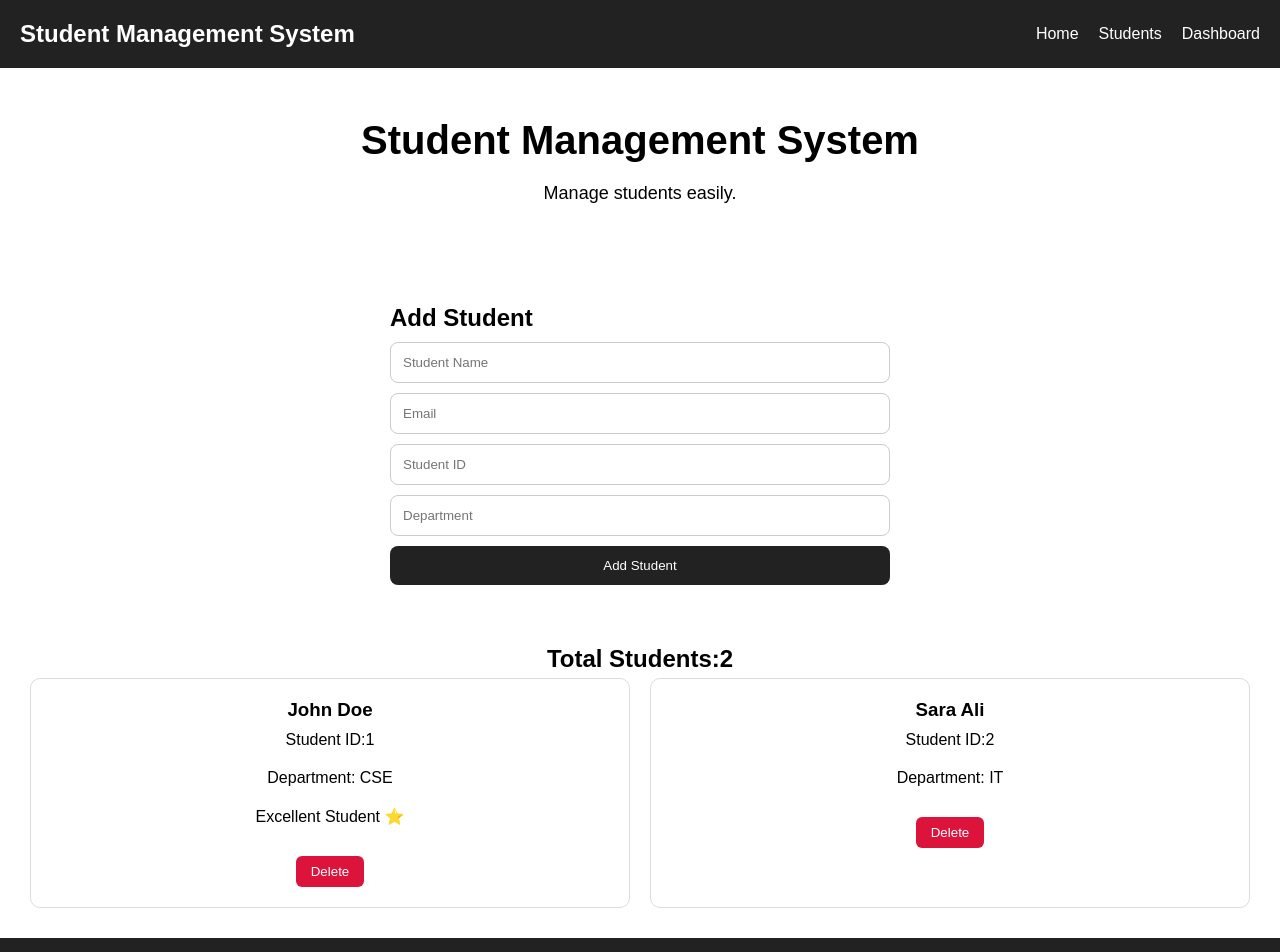
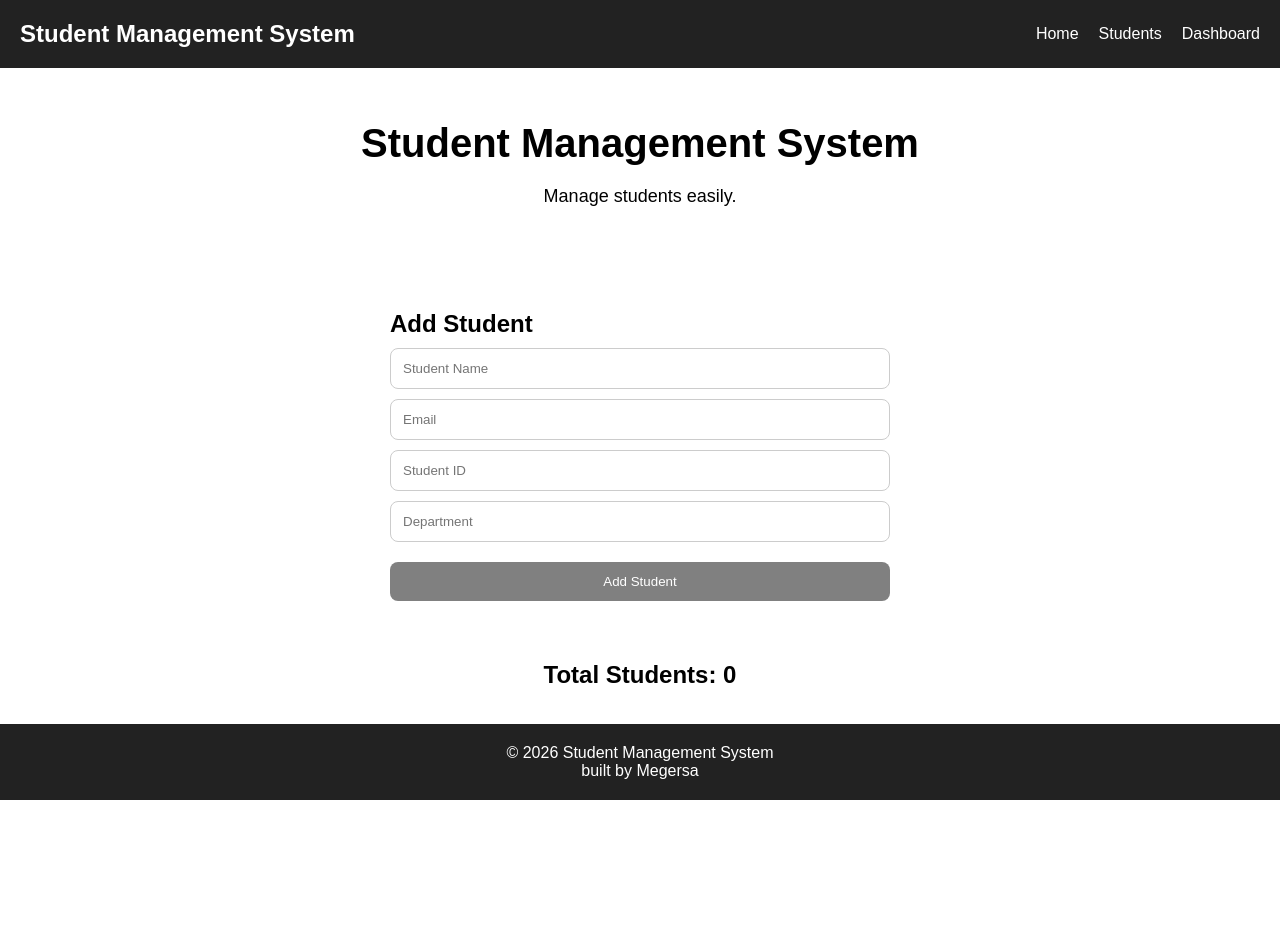
Before and after one commit to megersa27/Student-Management-System, a React (Vite) app: page / in a window 1280 px wide. Shown: the top 952 px of the page. After the commit the page ends 800 px from the top, so only its background shows below. Built offline with nearby package versions, Linux system fonts and the light colour scheme.

Commit message:
Completed Milestone 7 student details page

```diff
--- a/src/App.jsx
+++ b/src/App.jsx
@@ -1,7 +1,16 @@
+import { BrowserRouter, Routes, Route } from "react-router-dom";
 import Home from "./pages/Home";
+import StudentDetails from "./pages/StudentDetails";
 
 function App() {
-  return <Home />;
+  return (
+    <BrowserRouter>
+      <Routes>
+        <Route path="/" element={<Home />} />
+        <Route path="/student/:id" element={<StudentDetails />} />
+      </Routes>
+    </BrowserRouter>
+  );
 }
 
 export default App;
--- a/src/components/StudentCard.jsx
+++ b/src/components/StudentCard.jsx
@@ -1,38 +1,21 @@
-function StudentCard({
-  student,
-  deleteStudent
-}) {
+import { Link } from "react-router-dom";
+
+function StudentCard({ student, deleteStudent, editStudent }) {
   return (
     <div className="student-card">
-
-      <h3>{student.name}</h3>
-
+      <Link to={`/student/${student.id}`}>
+        <h3>{student.name}</h3>
+      </Link>
       <p>
         Student ID:
         {student.studentId || student.id}
       </p>
-
-      <p>
-        Department:
-        {" "}
-        {student.department}
-      </p>
-
-      {student.department ===
-        "CSE" && (
-        <p>
-          Excellent Student ⭐
-        </p>
-      )}
-
-      <button
-        onClick={() =>
-          deleteStudent(student.id)
-        }
-      >
-        Delete
-      </button>
-
+      <p>Department: {student.department}</p>
+      {student.department === "CSE" && <p>Excellent Student ⭐</p>}
+      <div className="buttons">
+        <button onClick={() => editStudent(student)}>Edit</button>
+        <button onClick={() => deleteStudent(student.id)}>Delete</button>
+      </div>
     </div>
   );
 }
--- a/src/index.css
+++ b/src/index.css
@@ -115,30 +115,24 @@ body {
 }
 .form-container button {
   padding: 12px;
-
   cursor: pointer;
-
   border: none;
-
   border-radius: 8px;
-
   background: #222;
-
+  color: white;
+  margin-top: 10px;
+}
+.form-container button:last-child {
+  background: gray;
   color: white;
 }
 .student-card button {
   margin-top: 10px;
-
   padding: 8px 15px;
-
   border: none;
-
   background: crimson;
-
   color: white;
-
   cursor: pointer;
-
   border-radius: 6px;
 }
 
@@ -146,3 +140,31 @@ body {
   opacity: 0.9;
   background: darkred;
 }
+.student-card a {
+  text-decoration: none;
+  color: black;
+}
+.student-card a:hover {
+  color: blue;
+}
+.buttons {
+  display: flex;
+  gap: 10px;
+  justify-content: center;
+}
+
+.buttons button {
+  padding: 8px 15px;
+  cursor: pointer;
+}
+.details-page {
+  padding: 40px;
+  text-align: center;
+}
+.details-page button {
+  margin-top: 20px;
+
+  padding: 10px 20px;
+
+  cursor: pointer;
+}
--- a/src/pages/Home.jsx
+++ b/src/pages/Home.jsx
@@ -5,33 +5,36 @@ import Footer from "../components/Footer";
 import StudentCard from "../components/StudentCard";
 
 function Home() {
-  const [students, setStudents] = useState([
-    {
-      id: 1,
-      name: "John Doe",
-      department: "CSE",
-    },
-    {
-      id: 2,
-      name: "Sara Ali",
-      department: "IT",
-    },
-  ]);
-
+  const [students, setStudents] = useState([]);
   const [name, setName] = useState("");
   const [studentId, setStudentId] = useState("");
   const [department, setDepartment] = useState("");
   const [email, setEmail] = useState("");
+  const [editingId, setEditingId] = useState(null);
 
   const addStudent = () => {
-    if (!name || !studentId || !department) {
+    if (!name || !studentId || !department || !email) {
       alert("Please fill all fields");
       return;
     }
+
+    if (editingId) {
+      const updatedStudents = students.map((student) =>
+        student.id === editingId
+          ? {
+              ...student,
+              name,
+              studentId,
+              department,
+            }
+          : student,
+      );
+      setStudents(updatedStudents);
+      setEditingId(null);
+    } else {
       const existingStudent = students.find(
         (student) => student.studentId === studentId,
       );
-
       if (existingStudent) {
         alert("Student ID already exists");
         return;
@@ -46,6 +49,7 @@ function Home() {
       };
 
       setStudents([...students, newStudent]);
+    }
 
     setName("");
     setEmail(" ");
@@ -54,18 +58,18 @@ function Home() {
   };
 
   const deleteStudent = (id) => {
-    if (
-  window.confirm(
-    "Delete this student?"
-  )
-){
-  const updatedStudents =
-    students.filter(
-      (student) => student.id !== id
-    );
+    if (window.confirm("Delete this student?")) {
+      const updatedStudents = students.filter((student) => student.id !== id);
 
       setStudents(updatedStudents);
     }
+  };
+
+  const editStudent = (student) => {
+    setName(student.name);
+    setStudentId(student.studentId);
+    setDepartment(student.department);
+    setEditingId(student.id);
   };
 
   return (
@@ -79,43 +83,51 @@ function Home() {
 
       <div className="form-container">
         <h2>Add Student</h2>
-
         <input
           type="text"
           placeholder="Student Name"
           value={name}
           onChange={(e) => setName(e.target.value)}
         />
-
         <input
           type="email"
           placeholder="Email"
           value={email}
           onChange={(e) => setEmail(e.target.value)}
         />
-
         <input
           type="text"
           placeholder="Student ID"
           value={studentId}
+          disabled={editingId}
           onChange={(e) => setStudentId(e.target.value)}
         />
-
         <input
           type="text"
           placeholder="Department"
           value={department}
           onChange={(e) => setDepartment(e.target.value)}
         />
-
-        <button onClick={addStudent}>Add Student</button>
+        <button onClick={addStudent}>
+          {editingId ? "Update Student" : "Add Student"}
+        </button>{" "}
+        {editingId && (
+          <button
+            onClick={() => {
+              setEditingId(null);
+              setName("");
+              setStudentId("");
+              setDepartment("");
+              setEmail("");
+            }}
+          >
+            Cancel
+          </button>
+        )}
       </div>
 
       <div className="students-container">
-        <h2>
-          Total Students:
-          {students.length}
-        </h2>
+        <h2> Total Students: {students.length} </h2>
 
         <div className="student-list">
           {students.map((student) => (
@@ -123,6 +135,7 @@ function Home() {
               key={student.id}
               student={student}
               deleteStudent={deleteStudent}
+              editStudent={editStudent}
             />
           ))}
         </div>
--- /dev/null
+++ b/src/pages/StudentDetails.jsx
@@ -0,0 +1,25 @@
+import { useParams } from "react-router-dom";
+import { Link } from "react-router-dom";
+
+function StudentDetails() {
+  const { id } = useParams();
+
+  return (
+
+    <div className="details-page">
+        <Link to="/">
+  <button>
+    Back Home
+  </button>
+</Link>
+      <h1>Student Details</h1>
+      <h2>Student ID: {id}</h2>
+      <p>
+        Later we will load full
+        student information here.
+      </p>
+    </div>
+  );
+}
+
+export default StudentDetails;
```
Lines whose indentation alone changed are shown as unchanged.
